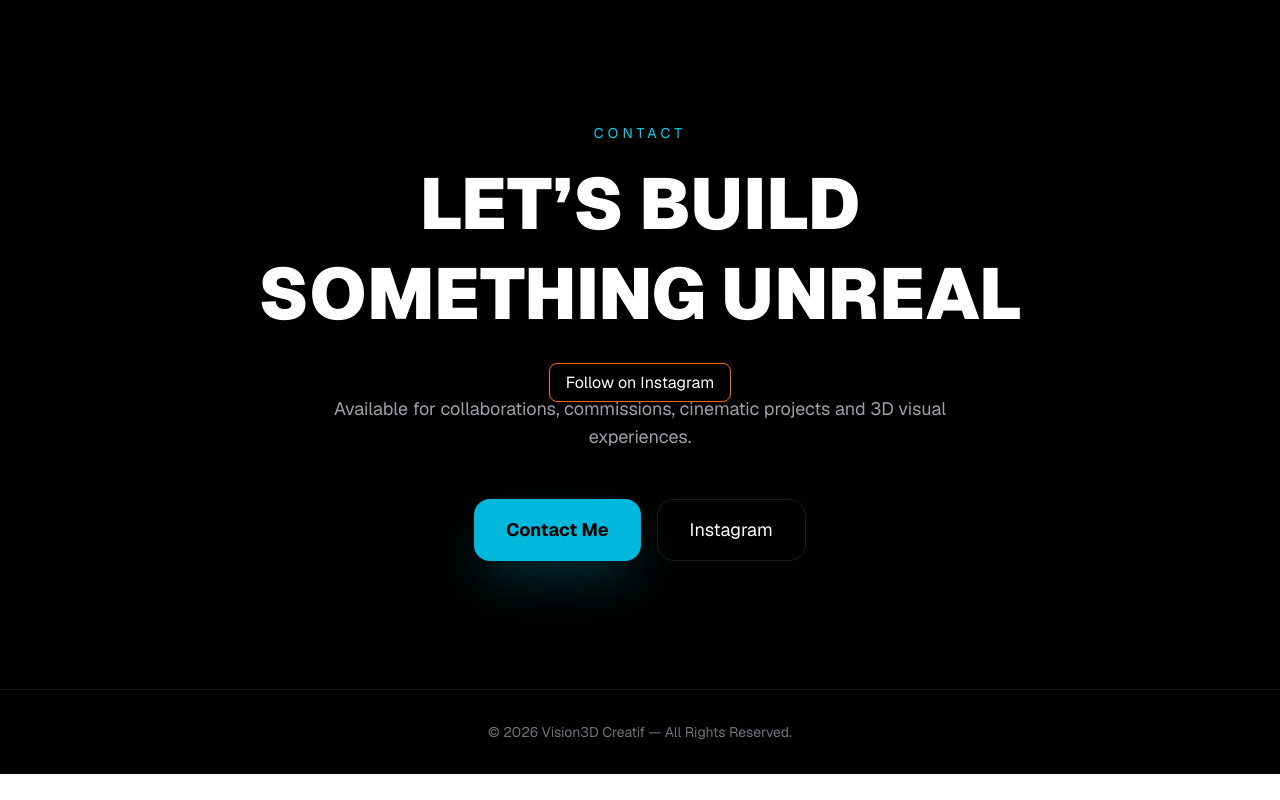
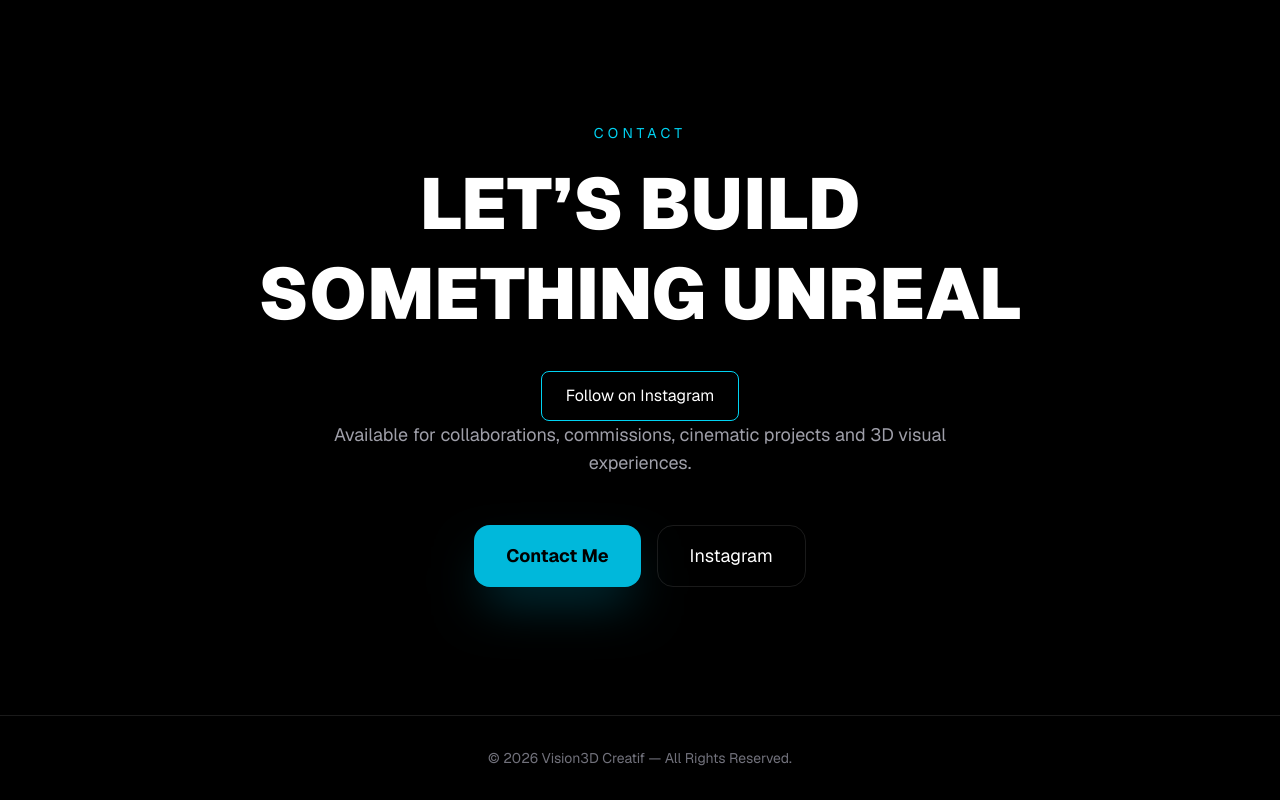
Before and after one commit to dan-maloba/vision3dcreatif, a Next.js app: page / in a window 1280 px wide. Shown: the part 4041-4841 px from the top of the page. Before the commit the page ends 4815 px from the top, so only its background shows below. Built offline with nearby package versions, Linux system fonts and the light colour scheme.

Commit message:
Added Instagram link

```diff
--- a/app/page.tsx
+++ b/app/page.tsx
@@ -336,11 +336,11 @@ export default function Vision3DCreatif() {
           <br />
           Something Unreal
         </h2>
-        <a
+      <a
   href="https://www.instagram.com/vision_3dcreatif?igsh=MXJnZjFseTNhZ2R5aw%3D%3D&utm_source=qr"
   target="_blank"
   rel="noopener noreferrer"
-  className="px-4 py-2 border border-orange-500 rounded-lg hover:bg-orange-500 transition"
+  className="inline-block px-6 py-3 border border-cyan-400 rounded-lg hover:bg-cyan-400 hover:text-black transition duration-300"
 >
   Follow on Instagram
 </a>
```
